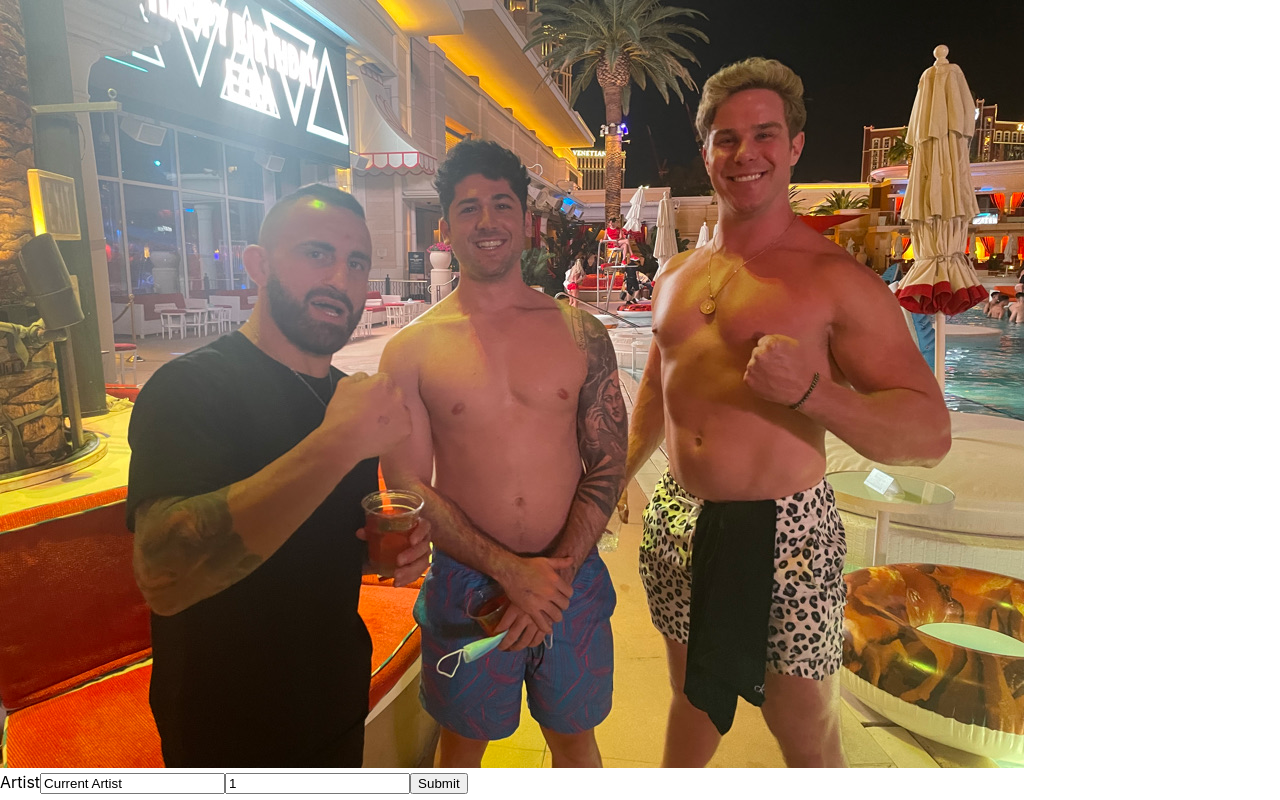
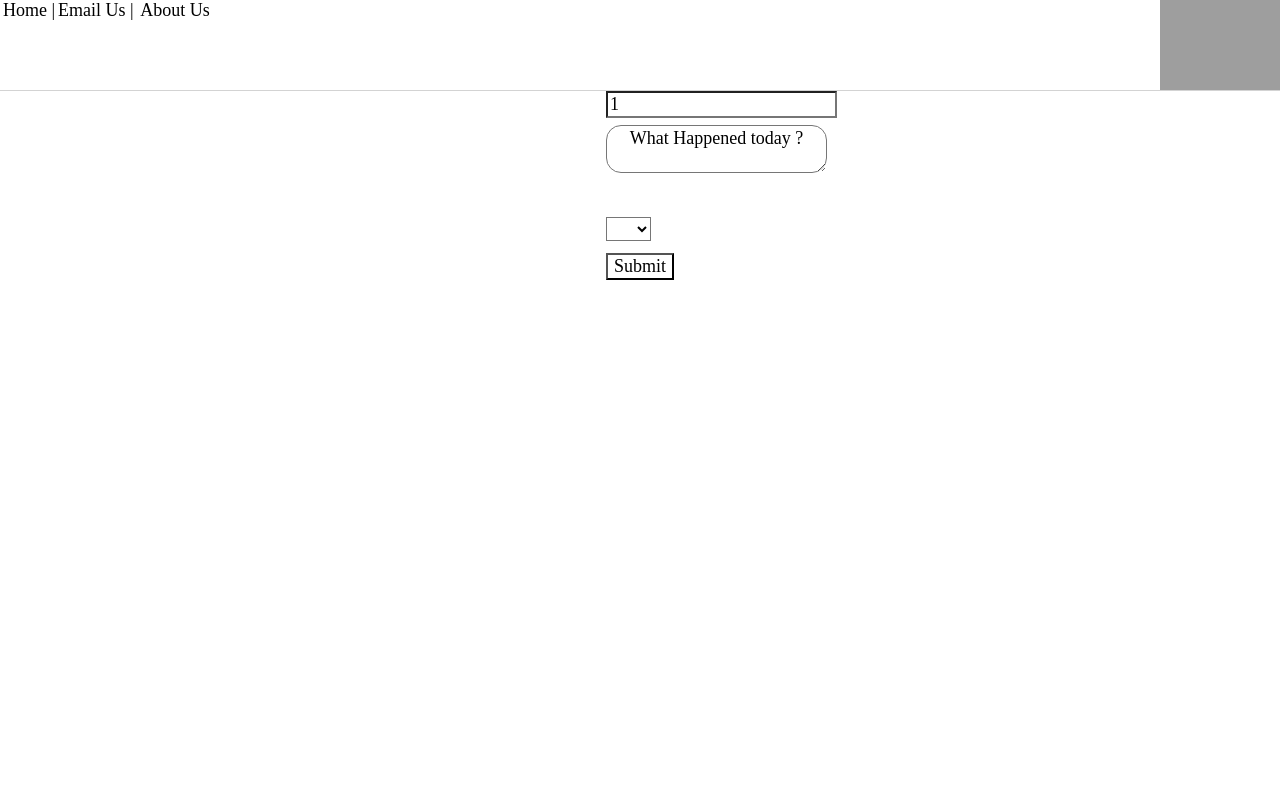
Before and after one commit to AdamSL394/MERN_Docker, a React (Create React App) app in the folder client/: page / in a window 1280 px wide. Built offline with nearby package versions, Linux system fonts and the light colour scheme; grey boxes are pictures that could not be loaded.

Commit message:
center and add nav bar

```diff
--- a/client/src/App.css
+++ b/client/src/App.css
@@ -0,0 +1,8 @@
+*{
+    margin: auto;
+    justify-content: center;
+    align-items: center;
+    background-color: white;
+    font-family:serif;
+    font-size:large;
+}
--- a/client/src/App.js
+++ b/client/src/App.js
@@ -1,9 +1,11 @@
 import './App.css';
 import React from 'react';
 import {Card} from "./components/card"
+import Navbar from './components/nav';
 function App() {
   return (
   <div className="App">
+    <Navbar></Navbar>
     <Card></Card>
     </div>
   );
--- /dev/null
+++ b/client/src/components/card.css
@@ -0,0 +1,31 @@
+#grid{
+    justify-content: center;
+    align-items: center;
+    position: relative;
+    text-align: center;
+    margin: auto;
+    background-color: white;
+}
+#date{
+    position: absolute;
+    background-color: white;
+
+}
+#note{
+    position: absolute;
+    justify-content: center;
+    background-color: white;
+    margin-top: 1.9rem;
+    border-radius: 15px;
+    align-items: center;
+    text-align: center;
+}
+#star{
+    position: absolute;
+    margin-top: 7rem;
+}
+#save{
+    justify-content: center;
+    position: relative;
+    margin-top: 9rem;
+}
--- a/client/src/components/card.js
+++ b/client/src/components/card.js
@@ -1,11 +1,12 @@
 import React, { useState } from "react";
 import logo from './volk.jpg'
+import './card.css'
 
 
 
 function Card() {
 
-    const [text, setText] = useState("Current Artist")
+    const [text, setText] = useState("What Happened today ?")
     const [date, setDate] = useState(1)
 
     const storeNewSong = () => {
@@ -16,14 +17,14 @@ function Card() {
         myHeaders.append("Content-Type", "application/json");
         var raw = JSON.stringify({
             "text": text,
-            "date":date
+            "date": date
         });
 
         var requestOptions = {
             method: 'POST',
             headers: myHeaders,
             redirect: 'follow',
-            requireHeader : ['origin', 'x-requested-with'],
+            requireHeader: ['origin', 'x-requested-with'],
             body: raw
         };
 
@@ -35,16 +36,19 @@ function Card() {
 
 
     return (
-        <div>
-            <div id="albumCover">
-                <img src={logo} alt="Album Cover" />
-            </div>
-            Artist
-            <input placeholder="Song Name" defaultValue={text} onChange={e => setText(e.target.value)}>
+        <div id="grid">
+            {/* <div id="albumCover">
+                <img src={logo} alt="Album Cover"/>
+            </div> */}
+            <input id="date" placeholder="Date" defaultValue={date} onChange={e => setDate(e.target.value)}>
             </input>
-            <input placeholder="Artist Name" defaultValue={date} onChange={e => setDate(e.target.value)}>
-            </input>
-            <button onClick={() => storeNewSong()}>
+            <textarea id="note" placeholder="Note" defaultValue={text} onChange={e => setText(e.target.value)}>
+            </textarea>
+            <select name="star" id="star">
+                <option value="false"></option>
+                <option value="true">🌟</option>
+            </select>
+            <button id="save" onClick={() => storeNewSong()}>
                 Submit
             </button>
         </div>
--- /dev/null
+++ b/client/src/components/nav.css
@@ -0,0 +1,29 @@
+#navbar{
+    border-bottom: 1px solid  lightgrey;
+    height: 5rem;
+    width: 100vw;
+    background: white;
+    position: relative;
+
+}
+.header{
+    position: absolute;
+    top: 0%;
+    right:0%;
+    margin:0 auto;
+    height:5rem;
+    border-bottom: 1px solid  lightgrey;
+}
+.header:hover{
+    cursor: pointer;
+}
+.tabs{
+    margin-left: 3px;
+    cursor: pointer;
+    color:black;
+    margin-top: 115px;
+    font-size: 100%;
+}
+.tabs:hover{
+    text-decoration: underline;
+}
--- /dev/null
+++ b/client/src/components/nav.js
@@ -0,0 +1,37 @@
+import React, {Component} from 'react'
+import './nav.css'
+
+class Navbar extends Component {
+    constructor() {
+        super()
+        this.state = {
+           bg:"black",
+           email:"black",
+           machine:"black"
+        }
+    }
+    changeTextColor=()=>{
+        this.setState({
+            bg:"purple"
+        })
+    }
+    homepageReload = () => {
+        window.location.href = "/"
+    }
+
+
+    render(){
+        return (
+            <div className='xl12 l12 m12 s12 xs12' id ='navbar'>
+                <img className="header" onClick={this.homepageReload} src={"./CertifiedAtmsLogo.png"} alt="Certified Atms Logo"/>
+                <span className="tabs" id="home" onClick={() => console.log("clicked")} > Home |</span>
+                <span className="tabs" id="email" onClick={() => console.log("clicked")}>Email Us |</span>
+                <span className="tabs" id="aboutUs" onClick={() => console.log("clicked")}> About Us </span>
+            </div>
+        )
+    }
+}
+
+
+
+export default Navbar;
```
